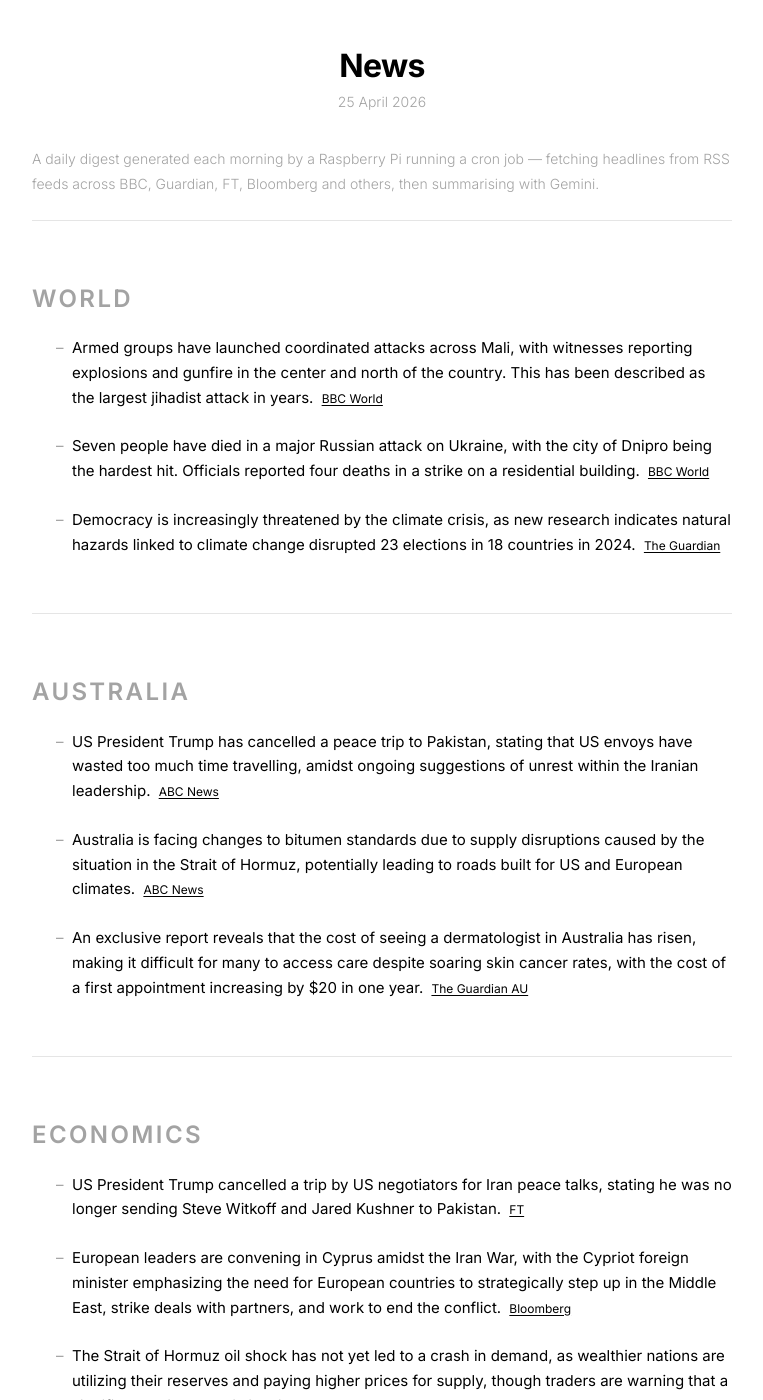
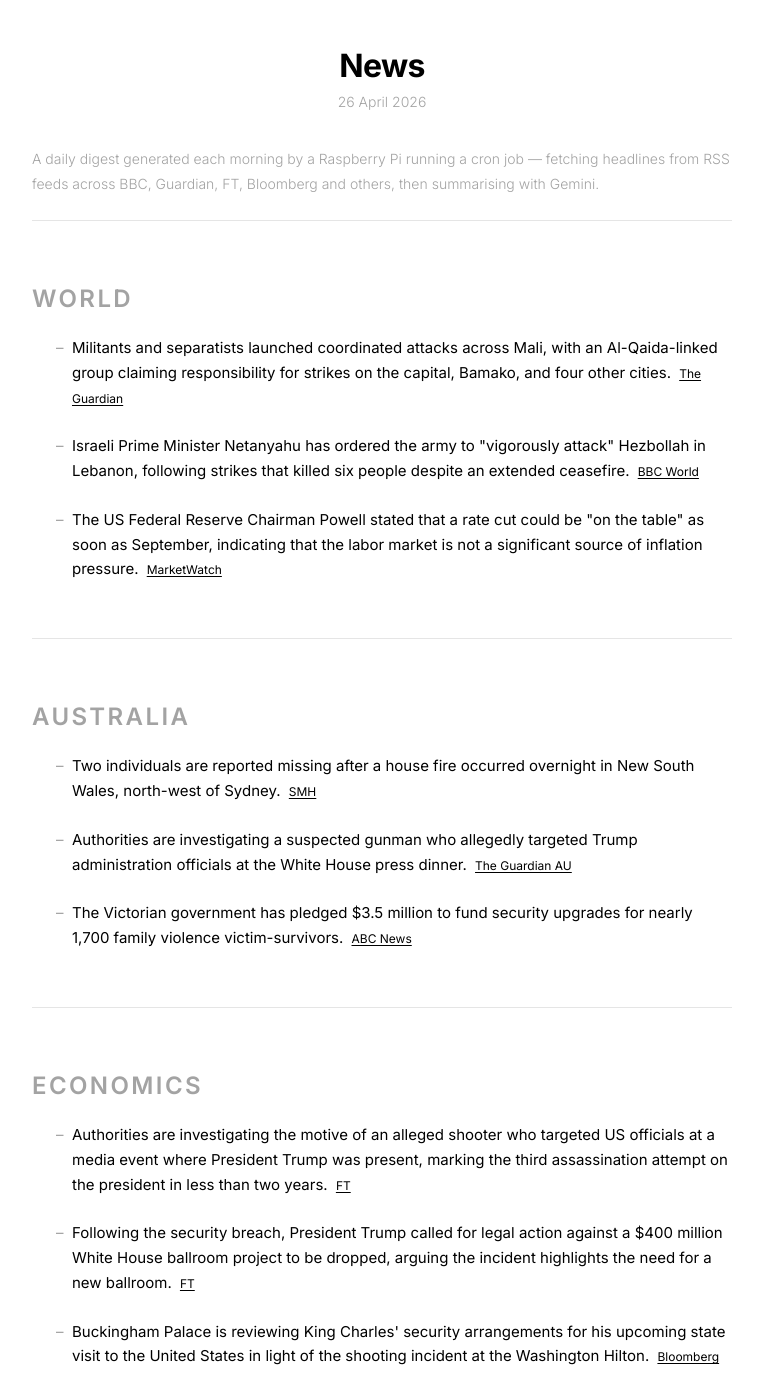
Before and after one commit to s-jac/s-jac.github.io, a Jekyll site: the page built from projects/news.html, in a window 1280 px wide and 1400 px high. Shown: the whole window, without its empty margins (258-1021 px from the left). Built offline with Jekyll 4.4.1, drawn with Linux system fonts in a browser that asks for light colours; some of the changed text lies outside the part shown.

Commit message:
daily news update 26 April 2026

```diff
--- a/_data/news.json
+++ b/_data/news.json
@@ -1,24 +1,24 @@
 {
-  "date": "25 April 2026",
-  "generated_at": "2026-04-25T21:00:25.512230+00:00",
+  "date": "26 April 2026",
+  "generated_at": "2026-04-26T21:00:24.287829+00:00",
   "sections": [
     {
       "heading": "World",
       "bullets": [
         {
-          "text": "Armed groups have launched coordinated attacks across Mali, with witnesses reporting explosions and gunfire in the center and north of the country. This has been described as the largest jihadist attack in years.",
+          "text": "Militants and separatists launched coordinated attacks across Mali, with an Al-Qaida-linked group claiming responsibility for strikes on the capital, Bamako, and four other cities.",
+          "source": "The Guardian",
+          "url": "https://www.theguardian.com"
+        },
+        {
+          "text": "Israeli Prime Minister Netanyahu has ordered the army to \"vigorously attack\" Hezbollah in Lebanon, following strikes that killed six people despite an extended ceasefire.",
           "source": "BBC World",
           "url": "https://www.bbc.com/news/world"
         },
         {
-          "text": "Seven people have died in a major Russian attack on Ukraine, with the city of Dnipro being the hardest hit. Officials reported four deaths in a strike on a residential building.",
-          "source": "BBC World",
-          "url": "https://www.bbc.com/news/world"
-        },
-        {
-          "text": "Democracy is increasingly threatened by the climate crisis, as new research indicates natural hazards linked to climate change disrupted 23 elections in 18 countries in 2024.",
-          "source": "The Guardian",
-          "url": "https://www.theguardian.com"
+          "text": "The US Federal Reserve Chairman Powell stated that a rate cut could be \"on the table\" as soon as September, indicating that the labor market is not a significant source of inflation pressure.",
+          "source": "MarketWatch",
+          "url": "https://www.marketwatch.com"
         }
       ]
     },
@@ -26,19 +26,19 @@
       "heading": "Australia",
       "bullets": [
         {
-          "text": "US President Trump has cancelled a peace trip to Pakistan, stating that US envoys have wasted too much time travelling, amidst ongoing suggestions of unrest within the Iranian leadership.",
+          "text": "Two individuals are reported missing after a house fire occurred overnight in New South Wales, north-west of Sydney.",
+          "source": "SMH",
+          "url": "https://www.smh.com.au"
+        },
+        {
+          "text": "Authorities are investigating a suspected gunman who allegedly targeted Trump administration officials at the White House press dinner.",
+          "source": "The Guardian AU",
+          "url": "https://www.theguardian.com/au"
+        },
+        {
+          "text": "The Victorian government has pledged $3.5 million to fund security upgrades for nearly 1,700 family violence victim-survivors.",
           "source": "ABC News",
           "url": "https://www.abc.net.au/news"
-        },
-        {
-          "text": "Australia is facing changes to bitumen standards due to supply disruptions caused by the situation in the Strait of Hormuz, potentially leading to roads built for US and European climates.",
-          "source": "ABC News",
-          "url": "https://www.abc.net.au/news"
-        },
-        {
-          "text": "An exclusive report reveals that the cost of seeing a dermatologist in Australia has risen, making it difficult for many to access care despite soaring skin cancer rates, with the cost of a first appointment increasing by $20 in one year.",
-          "source": "The Guardian AU",
-          "url": "https://www.theguardian.com/au"
         }
       ]
     },
@@ -46,17 +46,17 @@
       "heading": "Economics",
       "bullets": [
         {
-          "text": "US President Trump cancelled a trip by US negotiators for Iran peace talks, stating he was no longer sending Steve Witkoff and Jared Kushner to Pakistan.",
+          "text": "Authorities are investigating the motive of an alleged shooter who targeted US officials at a media event where President Trump was present, marking the third assassination attempt on the president in less than two years.",
           "source": "FT",
           "url": "https://www.ft.com"
         },
         {
-          "text": "European leaders are convening in Cyprus amidst the Iran War, with the Cypriot foreign minister emphasizing the need for European countries to strategically step up in the Middle East, strike deals with partners, and work to end the conflict.",
-          "source": "Bloomberg",
-          "url": "https://www.bloomberg.com/markets"
+          "text": "Following the security breach, President Trump called for legal action against a $400 million White House ballroom project to be dropped, arguing the incident highlights the need for a new ballroom.",
+          "source": "FT",
+          "url": "https://www.ft.com"
         },
         {
-          "text": "The Strait of Hormuz oil shock has not yet led to a crash in demand, as wealthier nations are utilizing their reserves and paying higher prices for supply, though traders are warning that a significant adjustment is imminent.",
+          "text": "Buckingham Palace is reviewing King Charles' security arrangements for his upcoming state visit to the United States in light of the shooting incident at the Washington Hilton.",
           "source": "Bloomberg",
           "url": "https://www.bloomberg.com/markets"
         }
```
